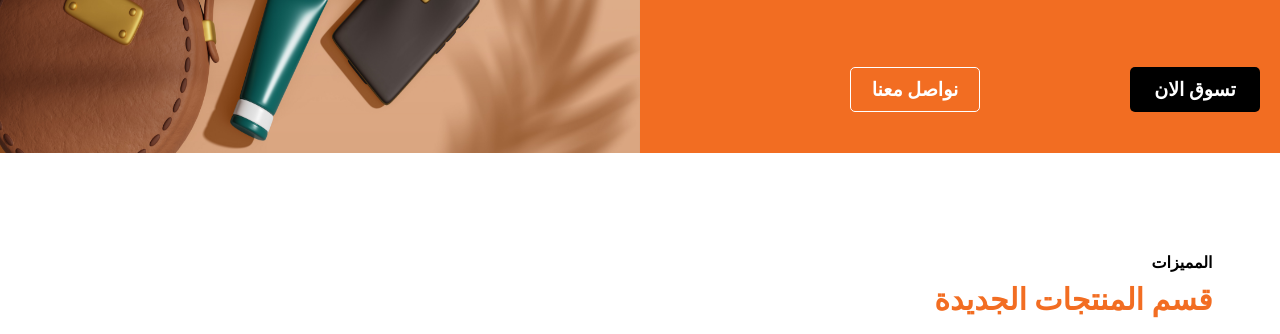
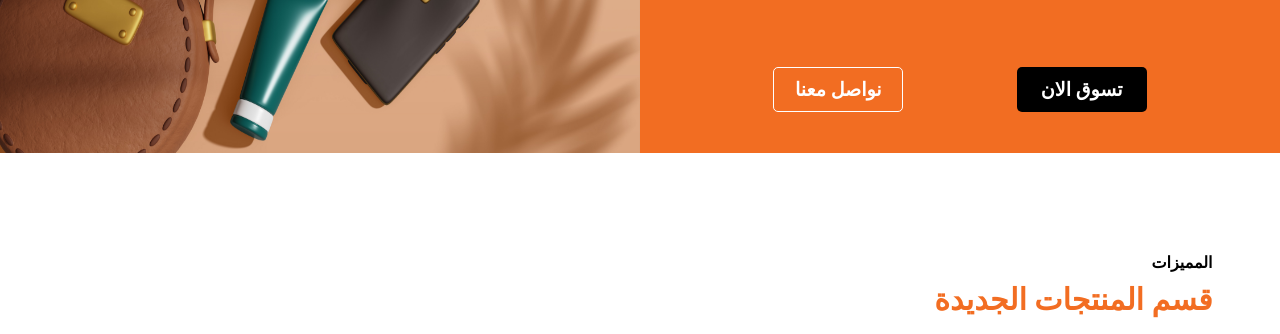
Before and after one commit to Mahmoudshar0/NTI-Project, a plain HTML site: page index.html in a window 1280 px wide. Shown: the part 461-795 px from the top of the page. Drawn offline with Linux system fonts and the light colour scheme.

Commit message:
Update ultimate.css

```diff
--- a/css/ultimate.css
+++ b/css/ultimate.css
@@ -250,6 +250,7 @@ a{
    display: flex;
    align-items: center;
    margin-top: 40px;
+   justify-content: space-evenly;
 }
 .head .right .all a{
    text-decoration: none;
@@ -266,7 +267,6 @@ a{
 }
 .head .right .all a:first-of-type{
    background-color: black;
-   margin-left: 150px;
 }
 .head .right .all a:first-of-type:hover{
    background-color: #F26D22;
```
